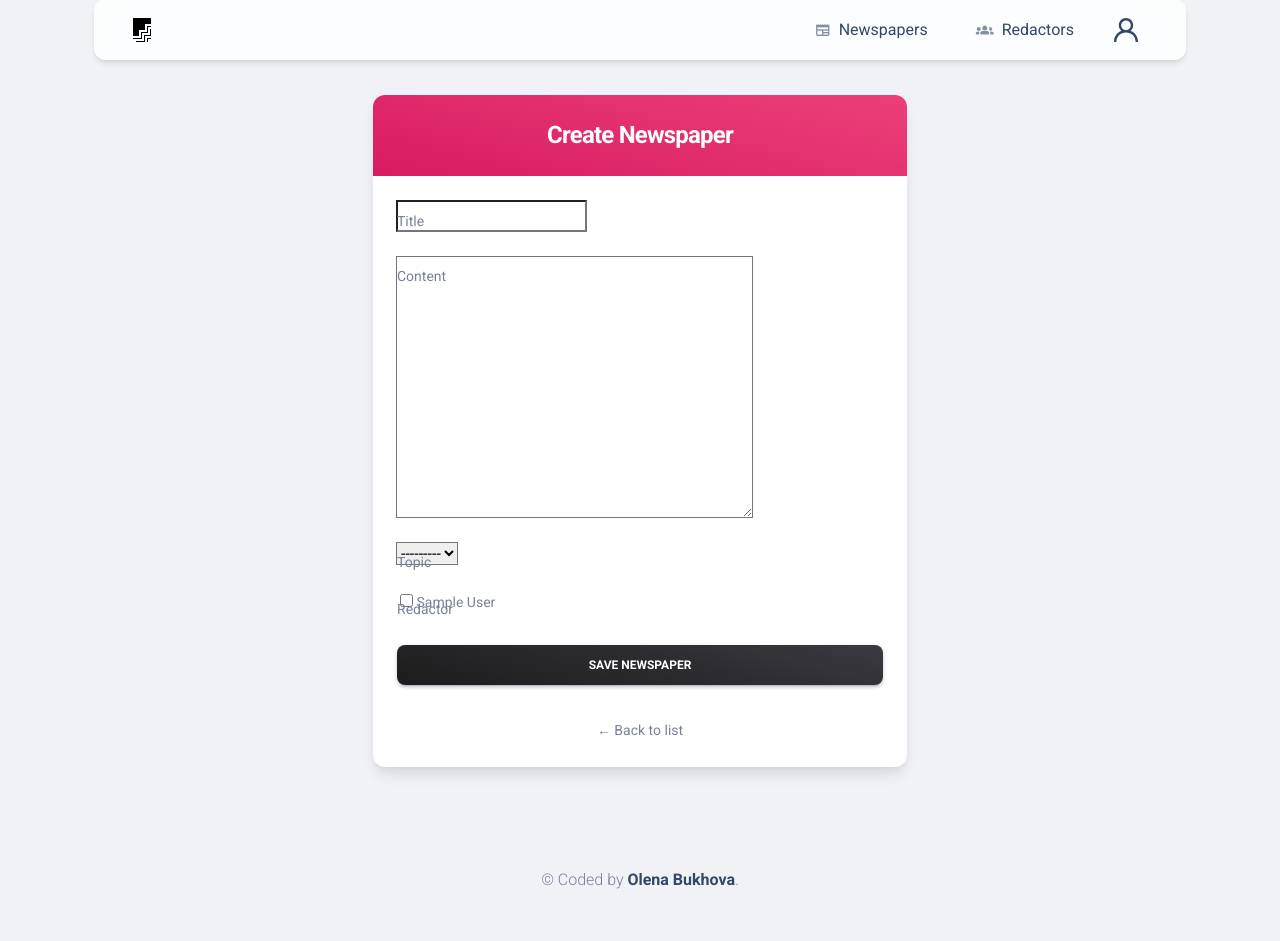
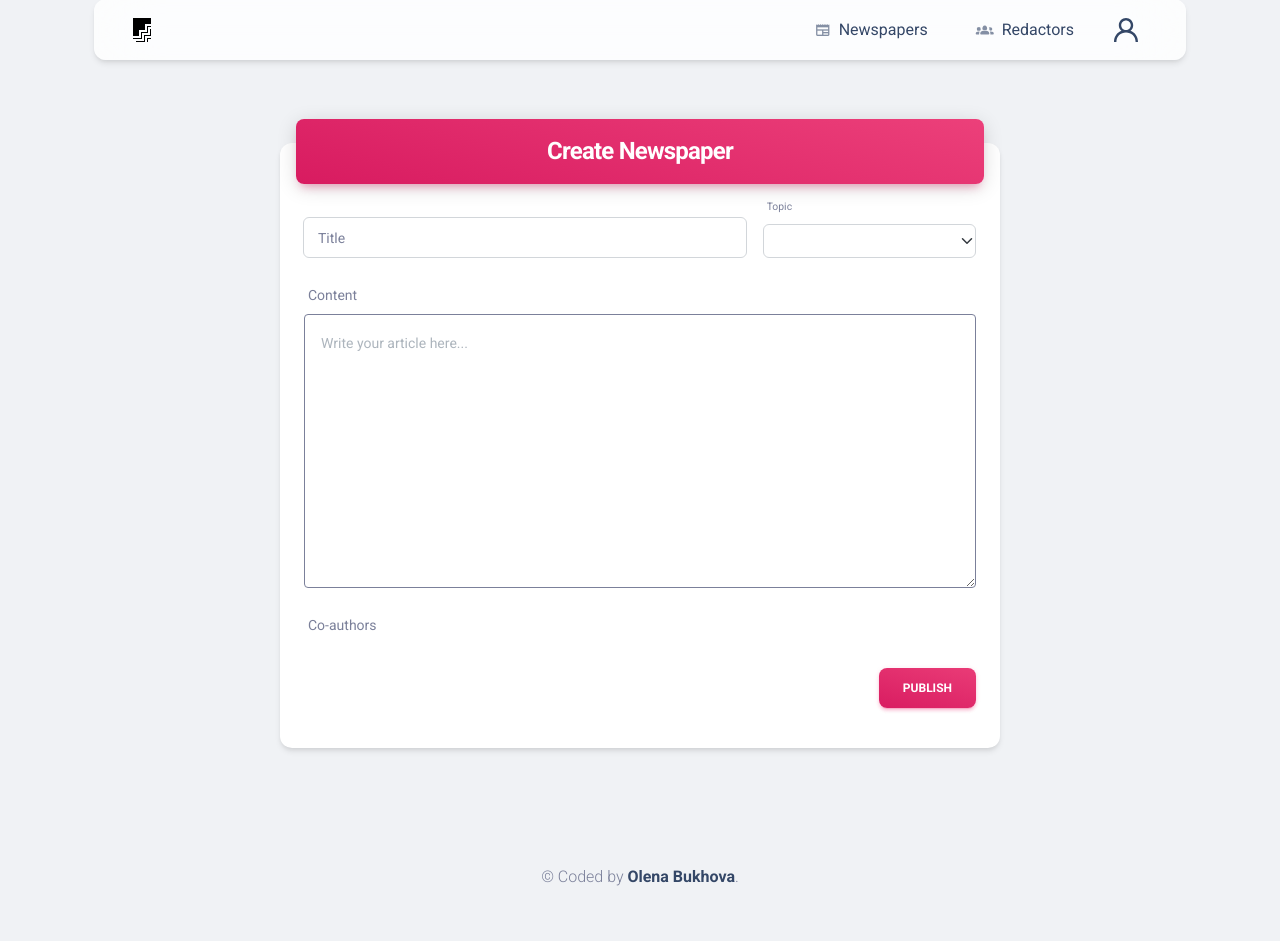
Before and after one commit to buhova/publication-tracking-system, a Django app: page /newspapers/create/ in a window 1280 px wide. Shown: the part 17-958 px from the top of the page. After the commit the page ends 903 px from the top, so only its background shows below. Run offline with Django 5.2, Linux system fonts and the light colour scheme; the visitor is signed in with stand-in values (Sample User, id 1); data comes from the database, SQL or seed files in the repository; data that the repository does not hold is empty; some libraries are stand-ins or nearby versions.

Commit message:
feat(ui): fully update newspaper form layout and design

```diff
--- a/templates/home/newspaper_form.html
+++ b/templates/home/newspaper_form.html
@@ -1,55 +1,92 @@
 {% extends "layouts/base.html" %}
-{% load static %}
+
+{% block title %}Create Newspaper{% endblock %}
 
 {% block content %}
-<main class="mt-5 pt-3">
-  <section class="py-5">
-    <div class="container">
+<section class="py-6 mt-7">
+  <div class="container my-auto">
     <div class="row justify-content-center">
-        <div class="col-lg-6 col-md-8">
-          <div class="card shadow-lg">
-            <div class="card-header p-4 text-center bg-gradient-primary border-radius-lg">
-              <h4 class="mb-0 text-white">
-                {% if object %}
-                  Edit Newspaper
-                {% else %}
-                  Create Newspaper
-                {% endif %}
-              </h4>
+      <div class="col-lg-8 col-md-10 col-12 mx-auto">
+
+        <div class="card z-index-0 fadeIn3 fadeInBottom">
+          <div class="card-header p-0 position-relative mt-n4 mx-3 z-index-2">
+            <div class="bg-gradient-primary shadow-primary border-radius-lg py-3">
+              <h4 class="text-white text-center mb-0">Create Newspaper</h4>
+            </div>
           </div>
 
-            <div class="card-body p-4">
-              <form method="post" novalidate autocomplete="off" id="newspaper-form">
+          <div class="card-body">
+            <form method="post" role="form" class="text-start">
               {% csrf_token %}
 
-                {% for field in form %}
-                  <div class="mb-4">
-                    <div class="input-group input-group-dynamic">
-                      <label for="{{ field.id_for_label }}" class="form-label">{{ field.label }}</label>
-                      {{ field }}
+              <!-- Title and Topic -->
+              <div class="row g-3">
+                <!-- Title -->
+                <div class="col-md-8 mt-0 d-flex align-items-end">
+                  <div class="input-group input-group-outline">
+                    <label for="id_title" class="form-label">Title</label>
+                    <input type="text" name="title" class="form-control" id="id_title" required>
                   </div>
-                    {% if field.help_text %}
-                      <small class="form-text text-muted">{{ field.help_text }}</small>
-                    {% endif %}
-                    {% for error in field.errors %}
-                      <div class="text-danger small">{{ error }}</div>
+                </div>
+
+                <!-- Topic -->
+                <div class="col-md-4 mt-0">
+                  <div class="form-group">
+                    <label for="id_topic" class="form-label text-xxs">Topic</label>
+                    <select name="topic" id="id_topic" class="form-select form-select-sm">
+                      {% for topic in topics %}
+                        <option value="{{ topic.id }}">{{ topic.name }}</option>
                       {% endfor %}
-                  </div>
-                {% endfor %}
-
-                <div class="d-grid">
-                  <button type="submit" class="btn bg-gradient-dark">Save Newspaper</button>
-                </div>
-              </form>
-
-              <div class="text-center mt-3">
-                <a href="{% url 'home:newspaper-list' %}" class="text-muted small">← Back to list</a>
+                    </select>
                   </div>
                 </div>
               </div>
+
+              <!-- Content -->
+              <div class="mb-4 mt-4">
+                <label for="id_content" class="form-label">Content</label>
+                <textarea name="content" id="id_content" rows="10"
+                          class="form-control border border-secondary border-opacity-25 rounded p-3"
+                          placeholder="Write your article here..." required></textarea>
+              </div>
+
+              <!-- Co-authors -->
+              <div class="mb-4">
+                <label class="form-label">Co-authors</label>
+                <div class="row">
+                  {% for redactor in redactors %}
+                    {% if redactor.first_name and redactor.last_name %}
+                      <div class="col-md-6">
+                        <div class="form-check">
+                          <input class="form-check-input" type="checkbox" name="redactor" value="{{ redactor.id }}"
+                           id="coauthor{{ redactor.id }}"
+                           {% if redactor.id == request.user.id %}checked disabled{% endif %}>
+                          <label class="form-check-label" for="coauthor{{ redactor.id }}">
+                            {{ redactor.first_name }} {{ redactor.last_name }}
+                            {% if redactor.id == request.user.id %}(you){% endif %}
+                          </label>
+                        </div>
+                      </div>
+                    {% endif %}
+                  {% endfor %}
+
+                <!-- Hidden input to pass the user's username
+                 to the form (since the user's checkbox is disabled) -->
+                <input type="hidden" name="redactor" value="{{ request.user.id }}">
+                </div>
+              </div>
+
+              <!-- Submit -->
+              <div class="text-end">
+                <button type="submit" class="btn bg-gradient-primary">Publish</button>
+              </div>
+
+            </form>
+          </div>
+        </div>
+
       </div>
     </div>
   </div>
 </section>
-</main>
 {% endblock %}
```
Lines whose indentation alone changed are shown as unchanged.
